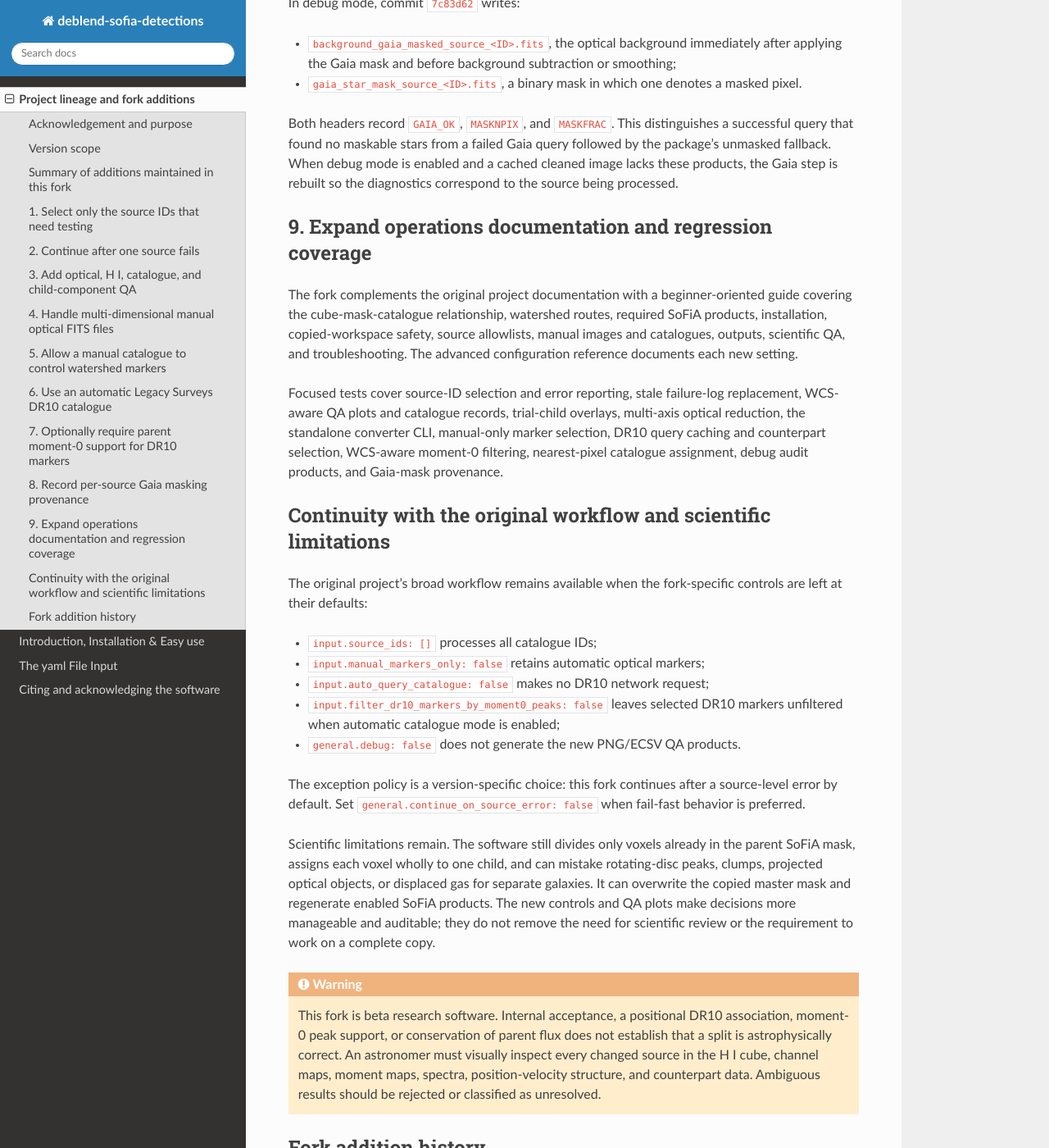
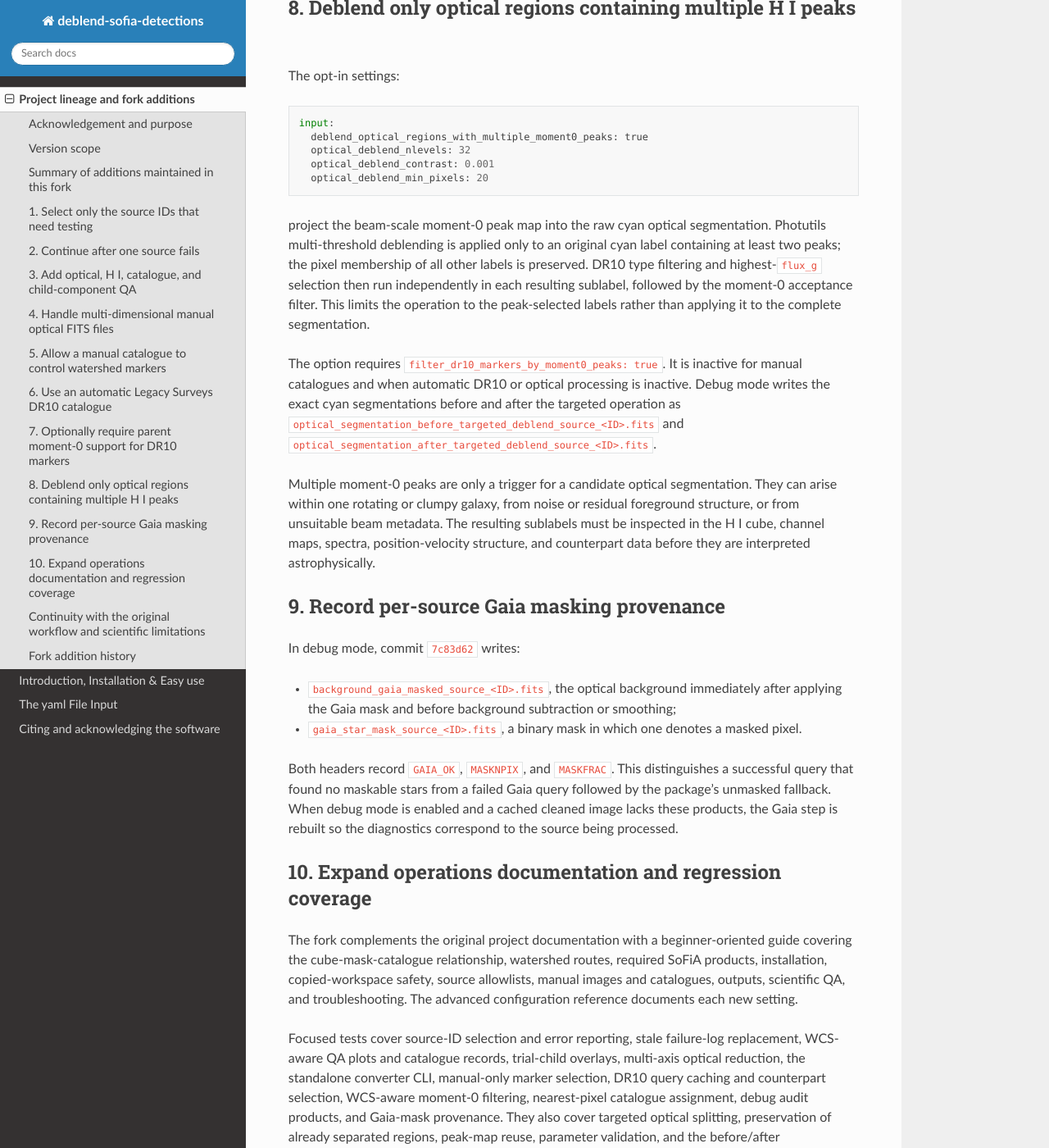
Before and after one commit to PeterKamphuis/deblend_sofia_detections, a Sphinx documentation site: the page built from docs/source/Fork_Differences.rst, in a window 1280 px wide and 1400 px high, scrolled down 5332 px. Shown: the whole window at 82% size. Built offline with Sphinx 7.4.7 and the Read the Docs theme 3.1.0, drawn with Linux system fonts in a browser that asks for light colours; pages that are not in the unit, such as notebooks, are missing from menus; some of the changed text lies outside the part shown.

Commit message:
Document targeted optical deblending workflow

```diff
--- a/docs/source/Fork_Differences.rst
+++ b/docs/source/Fork_Differences.rst
@@ -34,12 +34,13 @@ The notes are intentionally pinned to exact committed states:
 * this fork's last tagged release, ``v1.0.0``, commit
   `d78fa1b <https://github.com/3rico/deblend_sofia_detections/commit/d78fa1b>`_;
 * the current documented post-release implementation, commit
-  `7c83d62 <https://github.com/3rico/deblend_sofia_detections/commit/7c83d62>`_.
+  `44532f9 <https://github.com/3rico/deblend_sofia_detections/commit/44532f9>`_.
 
-Only committed additions through ``7c83d62`` are described. The automatic DR10
-and Gaia-diagnostic additions are newer than the ``v1.0.0`` tag. Until they are
-included in a later release, scientific users should record and cite the full Git
-commit rather than identifying those runs as unmodified ``v1.0.0``.
+Only committed additions through ``44532f9`` are described. The automatic DR10,
+targeted optical-region deblending, and Gaia-diagnostic additions are newer than
+the ``v1.0.0`` tag. Until they are included in a later release, scientific users
+should record and cite the full Git commit rather than identifying those runs as
+unmodified ``v1.0.0``.
 
 The fork retains the original project's watershed method, SoFiA input-product
 conventions, counterpart-based filtering, master-mask update, and final field
@@ -47,7 +48,8 @@ re-parameterisation. Its additions concentrate on controlling which sources run,
 recording source-level failures, handling multi-plane optical FITS products, and
 making proposed splits easier to audit scientifically. Post-``v1.0.0`` additions
 also provide opt-in Legacy Surveys DR10 positional counterparts, optional H I
-support filtering for those markers, and explicit Gaia-mask provenance products.
+support filtering for those markers, targeted optical-region deblending, and
+explicit Gaia-mask provenance products.
 
 Summary of additions maintained in this fork
 --------------------------------------------
@@ -82,6 +84,9 @@ Summary of additions maintained in this fork
    * - DR10 marker filtering
      - Optionally retains a selected DR10 marker only when the same optical region
        contains a finite positive, beam-scale parent moment-0 maximum.
+   * - Targeted optical deblending
+     - Optionally applies Photutils multi-threshold deblending only to an optical
+       region containing at least two mapped moment-0 peaks.
    * - Gaia-mask provenance
      - Writes the masked optical background and matching binary mask per source in
        debug mode, including query-success and masked-pixel metadata.
@@ -258,7 +263,39 @@ With ``general.debug: true``, the source directory records:
 The audit includes catalogue identity, morphology, ``flux_g``, optical label,
 accepted/rejected status, matched peak position and value, and rejection reason.
 
-8. Record per-source Gaia masking provenance
+8. Deblend only optical regions containing multiple H I peaks
+--------------------------------------------------------------
+
+The opt-in settings::
+
+  input:
+    deblend_optical_regions_with_multiple_moment0_peaks: true
+    optical_deblend_nlevels: 32
+    optical_deblend_contrast: 0.001
+    optical_deblend_min_pixels: 20
+
+project the beam-scale moment-0 peak map into the raw cyan optical
+segmentation. Photutils multi-threshold deblending is applied only to an
+original cyan label containing at least two peaks; the pixel membership of all
+other labels is preserved. DR10 type filtering and highest-``flux_g`` selection
+then run independently in each resulting sublabel, followed by the moment-0
+acceptance filter. This limits the operation to the peak-selected labels rather
+than applying it to the complete segmentation.
+
+The option requires ``filter_dr10_markers_by_moment0_peaks: true``. It is
+inactive for manual catalogues and when automatic DR10 or optical processing is
+inactive. Debug mode writes the exact cyan segmentations before and after the
+targeted operation as
+``optical_segmentation_before_targeted_deblend_source_<ID>.fits`` and
+``optical_segmentation_after_targeted_deblend_source_<ID>.fits``.
+
+Multiple moment-0 peaks are only a trigger for a candidate optical segmentation.
+They can arise within one rotating or clumpy galaxy, from noise or residual
+foreground structure, or from unsuitable beam metadata. The resulting sublabels
+must be inspected in the H I cube, channel maps, spectra, position-velocity
+structure, and counterpart data before they are interpreted astrophysically.
+
+9. Record per-source Gaia masking provenance
 ---------------------------------------------
 
 In debug mode, commit ``7c83d62`` writes:
@@ -274,8 +311,8 @@ by the package's unmasked fallback. When debug mode is enabled and a cached
 cleaned image lacks these products, the Gaia step is rebuilt so the diagnostics
 correspond to the source being processed.
 
-9. Expand operations documentation and regression coverage
------------------------------------------------------------
+10. Expand operations documentation and regression coverage
+------------------------------------------------------------
 
 The fork complements the original project documentation with a beginner-oriented
 guide covering the cube-mask-catalogue relationship, watershed routes, required
@@ -288,7 +325,9 @@ replacement, WCS-aware QA plots and catalogue records, trial-child overlays,
 multi-axis optical reduction, the standalone converter CLI, manual-only marker
 selection, DR10 query caching and counterpart selection, WCS-aware moment-0
 filtering, nearest-pixel catalogue assignment, debug audit products, and Gaia-mask
-provenance.
+provenance. They also cover targeted optical splitting, preservation of already
+separated regions, peak-map reuse, parameter validation, and the before/after
+segmentation products.
 
 Continuity with the original workflow and scientific limitations
 -----------------------------------------------------------------
@@ -301,6 +340,8 @@ controls are left at their defaults:
 * ``input.auto_query_catalogue: false`` makes no DR10 network request;
 * ``input.filter_dr10_markers_by_moment0_peaks: false`` leaves selected DR10
   markers unfiltered when automatic catalogue mode is enabled;
+* ``input.deblend_optical_regions_with_multiple_moment0_peaks: false`` leaves the
+  initial connected optical segmentation unchanged;
 * ``general.debug: false`` does not generate the new PNG/ECSV QA products.
 
 The exception policy is a version-specific choice: this fork continues after a
@@ -340,3 +381,6 @@ Fork addition history
 * ``7c83d62`` — automatic DR10 catalogue selection, optional beam-scale moment-0
   support filtering, DR10 decision audits, per-source Gaia-mask diagnostics, and
   nearest-pixel catalogue-to-segmentation assignment.
+* ``44532f9`` — opt-in Photutils deblending restricted to optical regions with
+  multiple mapped moment-0 peaks, peak-map reuse, before/after segmentation
+  diagnostics, parameter validation, and focused regression tests.
--- a/docs/source/conf.py
+++ b/docs/source/conf.py
@@ -10,7 +10,7 @@ project = 'deblend-sofia-detections'
 copyright = '2025 Peter Kamphuis; 2026 Eric Maina and contributors'
 author = 'Eric Maina; based on the original project by Peter Kamphuis'
 
-release = 'post-1.0.0 (7c83d62)'
+release = 'post-1.0.0 (44532f9)'
 version = '1.0.0+'
 
 # -- General configuration
```
Also changed, not shown: README.md (+57 -8 lines), docs/source/Advanced.rst (+51 -4 lines), docs/source/Citing.rst (+10 -9 lines), docs/source/index.rst (+5 -4 lines).
